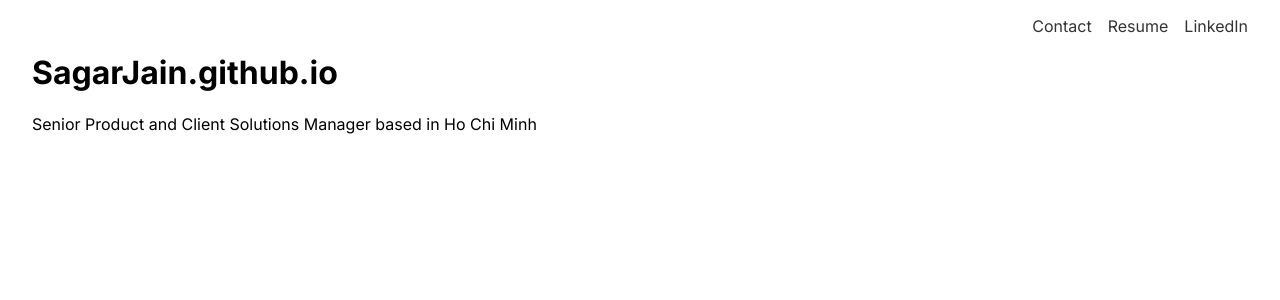
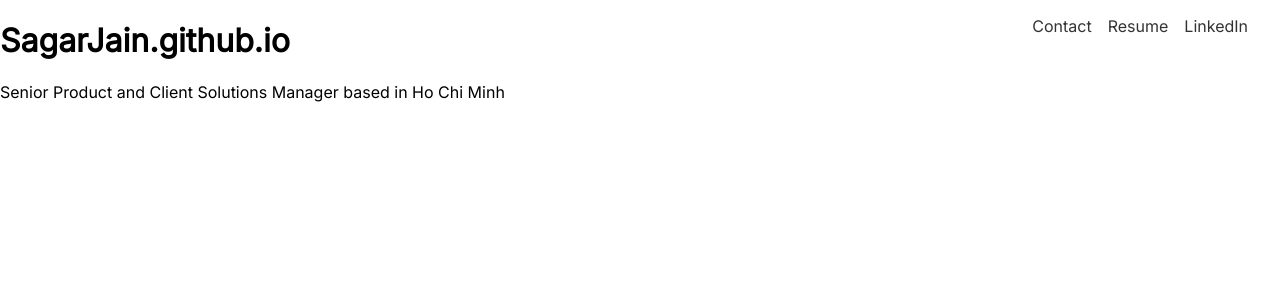
Before and after one commit to SagarJain-sj16/SagarJain.github.io, a Jekyll site: the page built from README.md, in a window 1280 px wide. Shown: the top 300 px of the page. Built offline with Jekyll 4.4.1, drawn with Linux system fonts in a browser that asks for light colours; our own code applies the rules of GitHub Pages for plain Markdown files.

Commit message:
Starting from scratch

```diff
--- a/_layouts/default.html
+++ b/_layouts/default.html
@@ -1,26 +1,18 @@
 <!DOCTYPE html>
 <html lang="en">
   <head>
-  <meta charset="UTF-8">
-  <meta name="viewport" content="width=device-width, initial-scale=1">
-  <title>{{ page.title | default: site.title }}</title>
-
-  <!-- Inter font -->
-  <link href="https://fonts.googleapis.com/css2?family=Inter:wght@400;600;700&display=swap" rel="stylesheet">
-  <!-- your custom CSS -->
-  <link rel="stylesheet" href="{{ '/assets/css/style.css' | relative_url }}">
+    <meta charset="UTF-8" />
+    <meta name="viewport" content="width=device-width, initial-scale=1.0" />
+    <title>{{ page.title }} | {{ site.title }}</title>
+    <link rel="stylesheet" href="https://fonts.googleapis.com/css2?family=Inter&display=swap" />
+    <link rel="stylesheet" href="{{ "/assets/css/style.css" | relative_url }}" />
   </head>
   <body>
-  <!-- sticky top-right nav -->
     <aside class="side-nav">
       <a href="#contact">Contact</a>
-    <a href="/resume.pdf" target="_blank">Resume</a>
-    <a href="https://linkedin.com/in/your-profile" target="_blank">LinkedIn</a>
+      <a href="#resume">Resume</a>
+      <a href="#linkedin">LinkedIn</a>
     </aside>
-
-  <!-- this is where each page’s own content goes -->
-  <main class="site-content">
     {{ content }}
-  </main>
   </body>
 </html>
```
Lines whose indentation alone changed are shown as unchanged.
